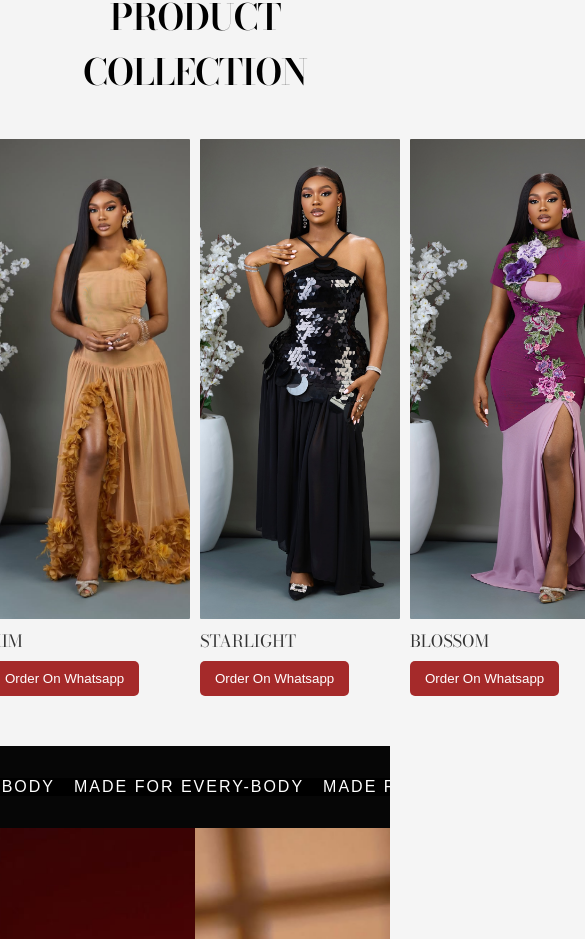
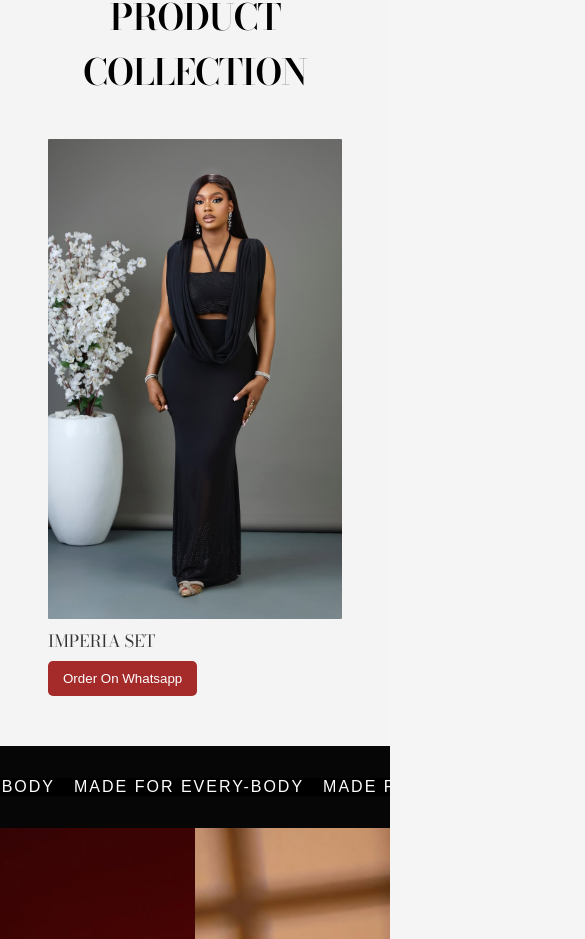
Before and after one commit to itxjoshy/byfegor, a React (Vite) app in the folder byfegor-site/: page / in a window 390 px wide. Shown: the part 905-1844 px from the top of the page, 585 px wide, since content can reach past the window. Built offline with nearby package versions, Linux system fonts and the light colour scheme; a web font is replaced by a local one.

Commit message:
update: resposivity for collecttion section

```diff
--- a/byfegor-site/src/components/Collection.jsx
+++ b/byfegor-site/src/components/Collection.jsx
@@ -76,6 +76,8 @@ function Collection() {
                 </div>
               </div>
             ))}
+            <button class="prev">‹</button>
+            <button class="next">›</button>
           </div>
         </div>
       </div>
--- a/byfegor-site/src/components/collection.css
+++ b/byfegor-site/src/components/collection.css
@@ -10,12 +10,15 @@
   text-transform: uppercase;
   letter-spacing: -1px;
 }
+.prev,
+.next {
+  color: black;
+  display: none;
+}
 .collection-items {
   display: grid;
-  grid-template-columns: repeat(4, minmax(200px, 1fr));
-  gap: 10px;
-  align-items: center;
-  justify-content: center;
+  grid-template-columns: repeat(auto-fit, minmax(200px, 1fr));
+  gap: 20px;
 }
 .collection-item h3 {
   margin-top: 0.3rem;
@@ -56,3 +59,29 @@
 .collection-item button:hover {
   background-color: darken(brown, 100%);
 }
+
+/* media queries */
+@media (max-width: 955px) {
+  .collection-items {
+    display: grid;
+    grid-template-columns: repeat(2, 1fr);
+    gap: 20px;
+  }
+}
+@media (max-width: 550px) {
+  .collection-items {
+    display: flex;
+    overflow-x: auto;
+    scroll-snap-type: x mandatory;
+    scroll-behavior: smooth;
+
+    -webkit-overflow-scrolling: touch; /* iOS smooth */
+  }
+  .collection-items::-webkit-scrollbar {
+    display: none; /* optional */
+  }
+  .collection-item {
+    flex: 0 0 100%;
+    scroll-snap-align: start;
+  }
+}
```
